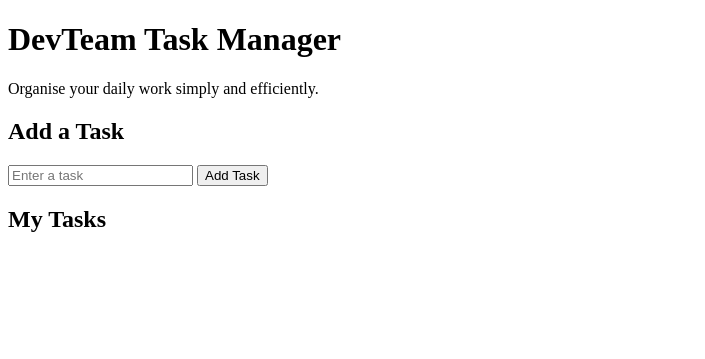
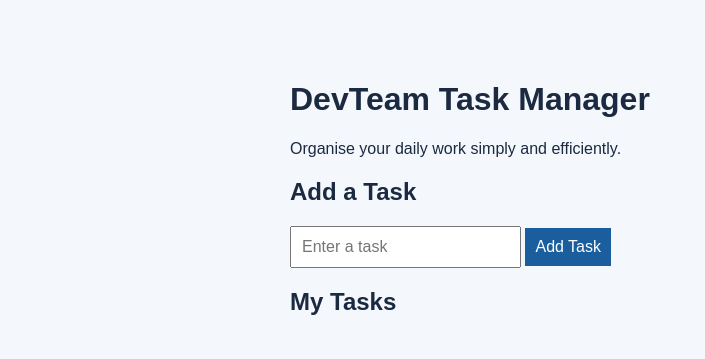
Before and after one commit to agijarun5-web/Dev-Team--task-manager, a plain HTML site: page index.html in a window 1280 px wide. Shown: the whole page, without its empty margins (0-705 px from the left). Drawn offline with Linux system fonts and the light colour scheme.

Commit message:
Add CSS styles to index.html
Added styles for body, input, and button elements
style: add initial page styling

```diff
--- a/index.html
+++ b/index.html
@@ -4,6 +4,28 @@
   <meta charset="UTF-8">
   <meta name="viewport" content="width=device-width, initial-scale=1.0">
   <title>DevTeam Task Manager</title>
+<style>
+  body {
+    font-family: Arial, sans-serif;
+    max-width: 700px;
+    margin: 40px auto;
+    padding: 20px;
+    background: #f4f7fb;
+    color: #1b2a41;
+  }
+
+  input, button {
+    padding: 10px;
+    font-size: 16px;
+  }
+
+  button {
+    background: #1b5e9e;
+    color: white;
+    border: none;
+    cursor: pointer;
+  }
+</style>
 </head>
 <body>
   <h1>DevTeam Task Manager</h1>
```
